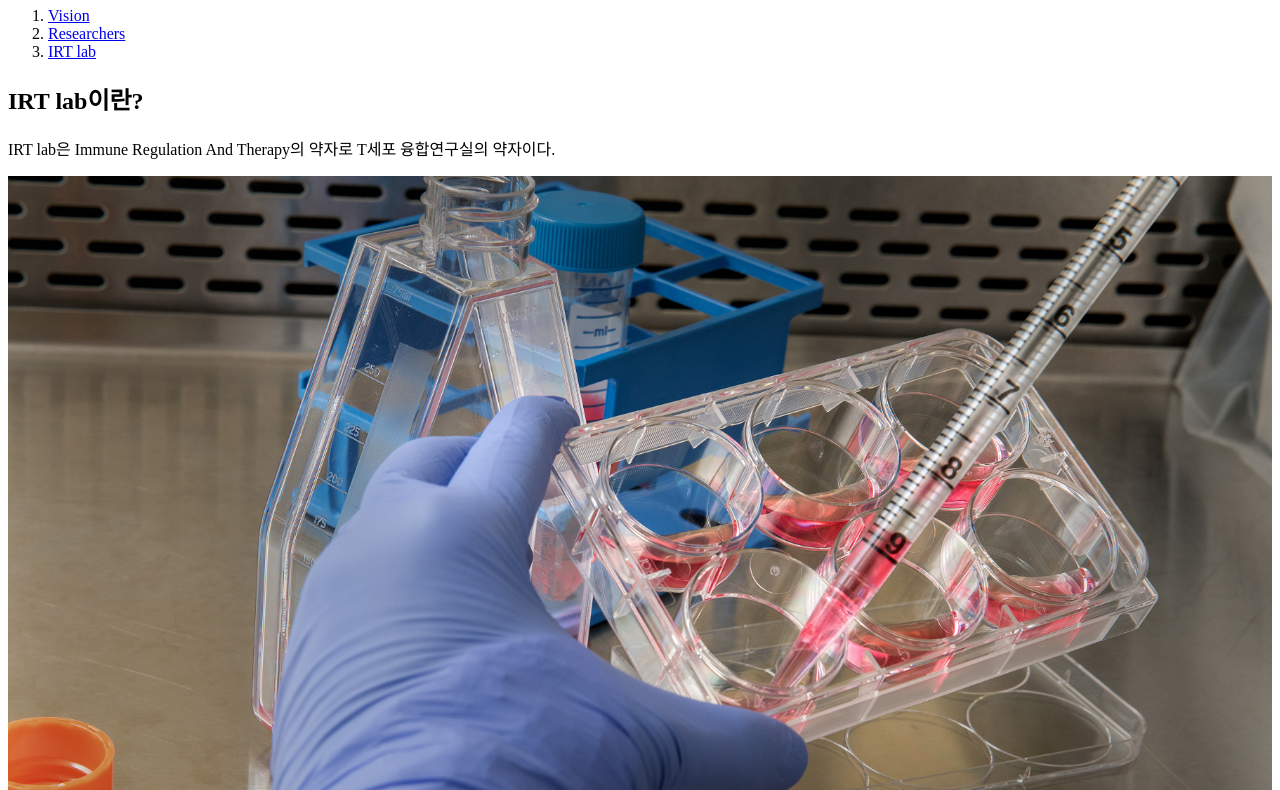
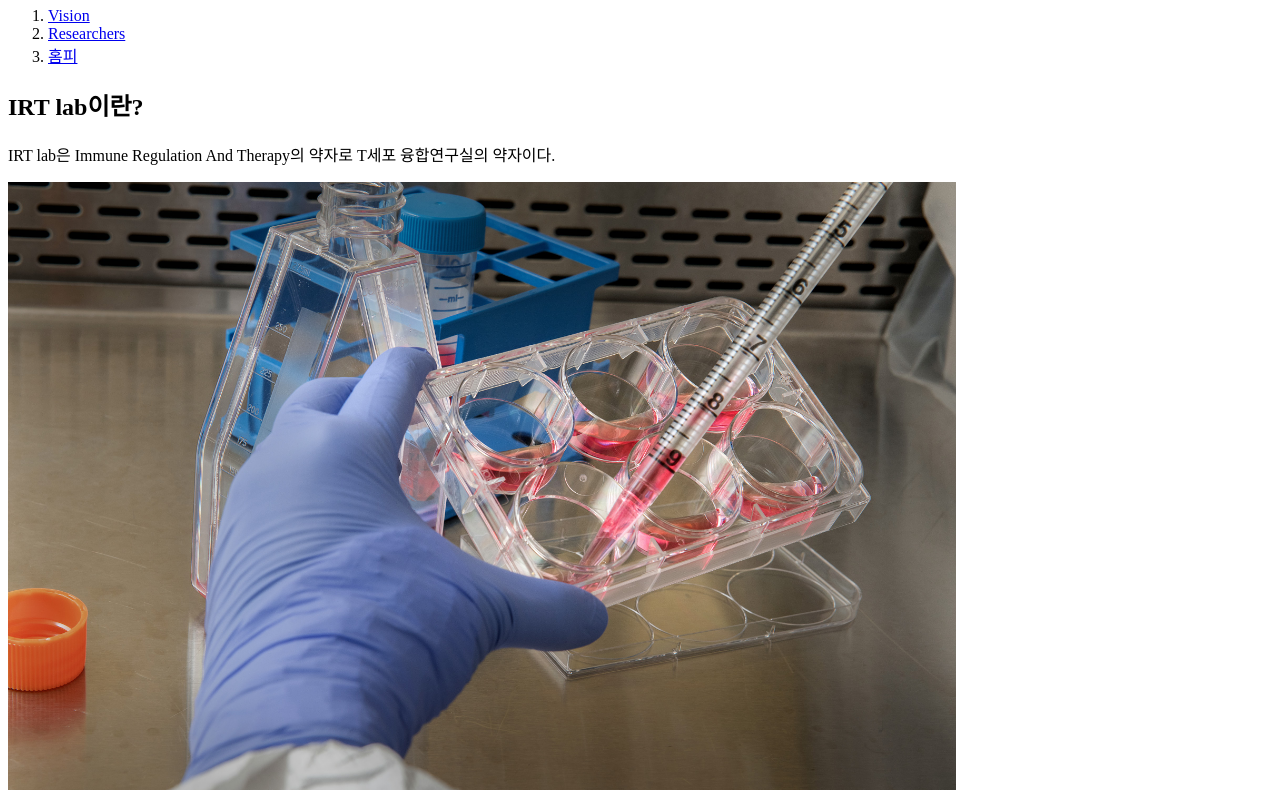
Before and after one commit to uj03004/IRT-lab, a plain HTML site: page IRT lab.html in a window 1280 px wide. Shown: the part 73-863 px from the top of the page. Drawn offline with Linux system fonts and the light colour scheme.

Commit message:
Add files via upload

```diff
--- a/IRT lab.html
+++ b/IRT lab.html
@@ -6,15 +6,15 @@
 </head>
 
 <body>
-  <h1><a href="index.html">IRT lab</a></h1>
+  <h1><a href="IRT lab.html">IRT lab</a></h1>
   <ol>
-    <li><a href="1.html">Vision</a></li>
-    <li><a href="2.html">Researchers</a></li>
-    <li><a href="https://skb.skku.edu/gene/index.do" target="blank" title="성균관대학교 융합생명공학과 홈피">IRT lab</a></li>
+    <li><a href="Vision.html">Vision</a></li>
+    <li><a href="Researchers.html">Researchers</a></li>
+    <li><a href="https://skb.skku.edu/gene/index.do" target="blank" title="성균관대학교 융합생명공학과 홈피">홈피</a></li>
   </ol>
 
   <h2>IRT lab이란?</h2>
   <p>IRT lab은 Immune Regulation And Therapy의 약자로 T세포 융합연구실의 약자이다.</p>
-  <img src="실험사진.jpg" width="100%"
+  <img src="실험사진.jpg" width="75%"
 </body>
 </html>
```
Also changed, not shown: Researchers.html (+4 -4 lines), Vision.html (+3 -3 lines), 성대 융생과 홈피.html (+3 -3 lines).
